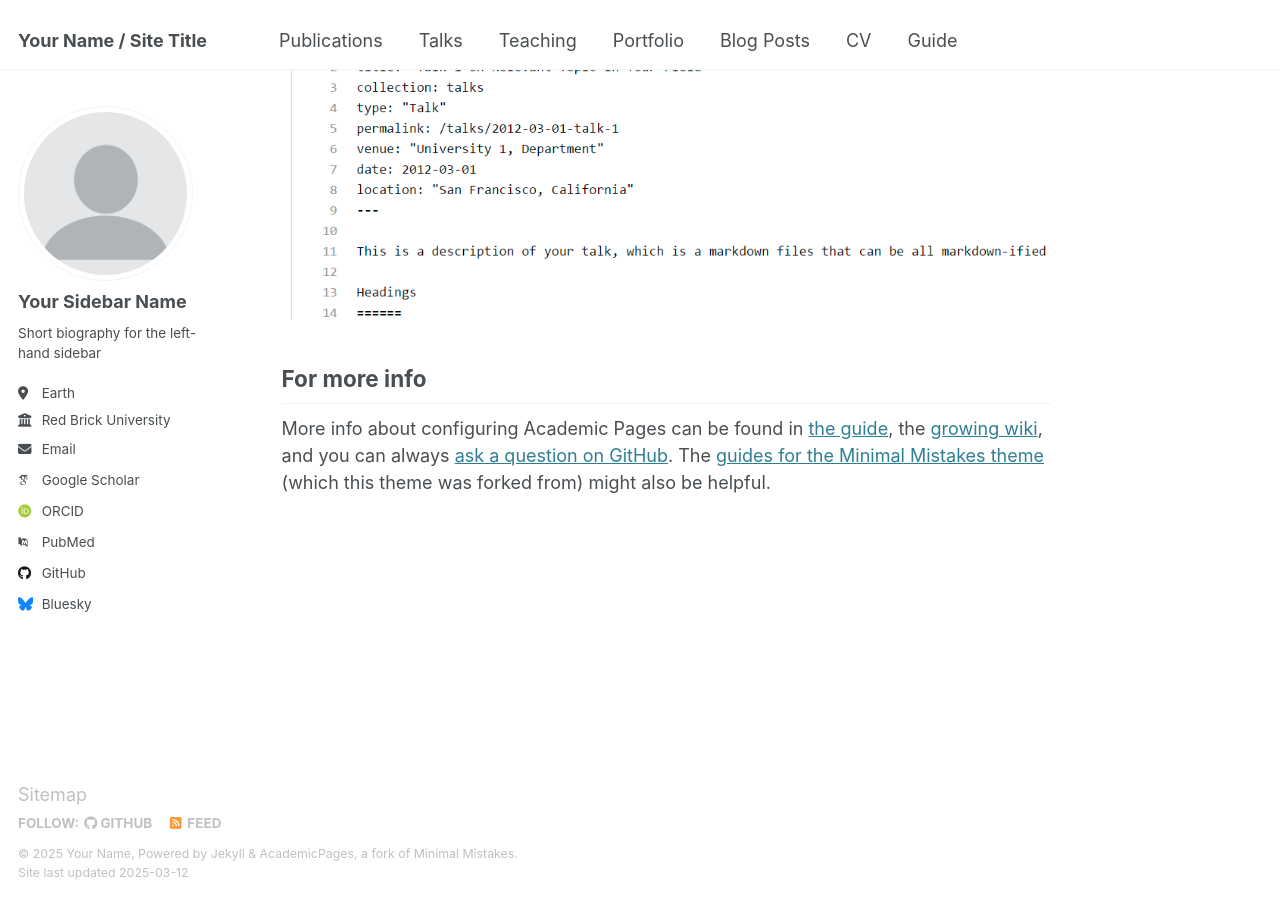
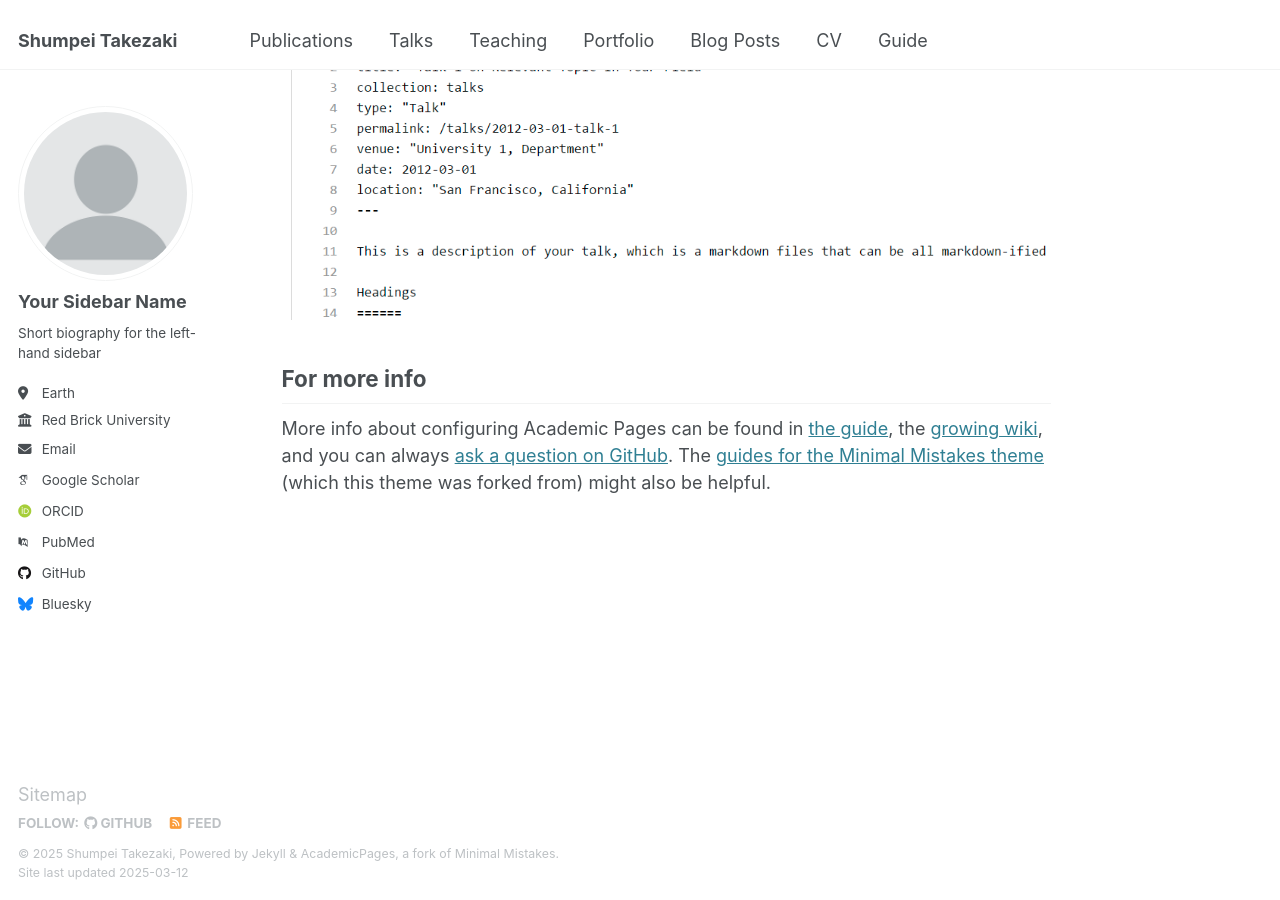
Before and after one commit to shumpei-takezaki/shumpei-takezaki.github.io, a Jekyll site: the page built from _pages/about.md, in a window 1280 px wide and 900 px high, scrolled down 2642 px. Built offline with Jekyll 4.4.1, drawn with Linux system fonts in a browser that asks for light colours; some web fonts are replaced.

Commit message:
Update _config.yml
Change Basic Site Settings in _config.yml

```diff
--- a/_config.yml
+++ b/_config.yml
@@ -9,11 +9,11 @@
 # Basic Site Settings
 locale                   : "en-US"
 site_theme               : "default"
-title                    : "Your Name / Site Title"
+title                    : "Shumpei Takezaki"
 title_separator          : "-"
-name                     : &name "Your Name"
-description              : &description "personal description"
-url                      : https://academicpages.github.io # the base hostname & protocol for your site e.g. "https://[your GitHub username].github.io"
+name                     : &name "Shumpei Takezaki"
+description              : &description "Ph.D. student, Computer Science, Kyushu Univ."
+url                      : https://shumpei-takezaki.github.io # the base hostname & protocol for your site e.g. "https://[your GitHub username].github.io"
 baseurl                  : "" # the subpath of your site, e.g. "/blog"
 repository               : "academicpages/academicpages.github.io"
 
```
